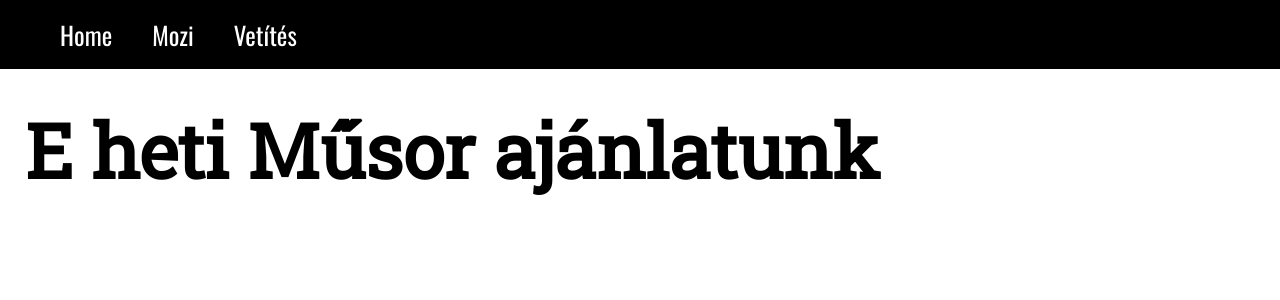
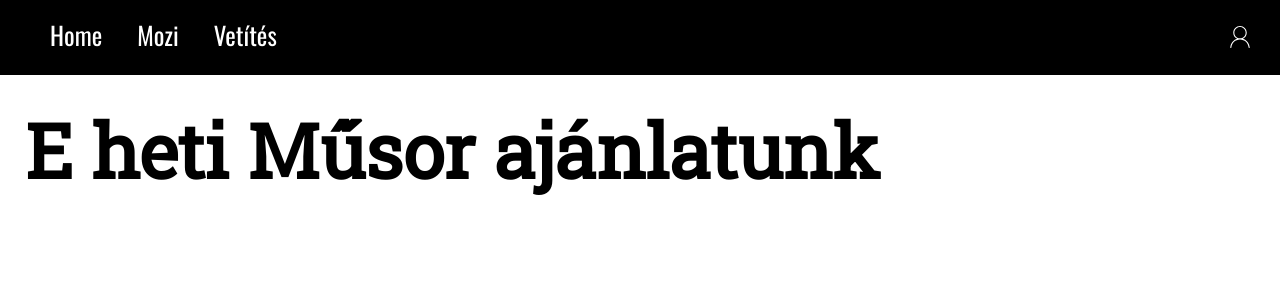
Before and after one commit to K-Tamas01/web-tech, a React (Create React App) app in the folder frontend/: page / in a window 1280 px wide. Shown: the top 300 px of the page. Built offline with nearby package versions, Linux system fonts and the light colour scheme.

Commit message:
User icon added
Navbar scss szerkesztés

```diff
--- a/frontend/src/routes/Navigation/Navigation.routes.jsx
+++ b/frontend/src/routes/Navigation/Navigation.routes.jsx
@@ -1,4 +1,6 @@
 import './Navigation.style.scss';
+
+import { ReactComponent as UserLogo } from '../../assets/user.svg';
 
 import { Link, Outlet } from "react-router-dom";
 import { Fragment } from "react";
@@ -12,6 +14,9 @@ const Navigation = () =>{
                     <li><Link className="nav-link" to="/Mozi">Mozi</Link></li>
                     <li><Link className="nav-link" to="/Vetítés">Vetítés</Link></li>
                 </ul>
+                <ul>
+                  <li><Link className='nav-link-user-login' to="/Login"><span className='logo'><UserLogo className='logo' /></span></Link></li>
+                </ul>
         </div>
         <Outlet />
       </Fragment>
@@ -19,3 +24,7 @@ const Navigation = () =>{
   }
 
   export default Navigation;
+
+
+
+  //usercontext, UserDropdown
--- a/frontend/src/routes/Navigation/Navigation.style.scss
+++ b/frontend/src/routes/Navigation/Navigation.style.scss
@@ -2,15 +2,20 @@
     background-color: black;
     position: fixed;
     padding: 0px;
-    margin: 0px;
     top: 0px;
+    height: 75px;
     width: 100%;
-    display: block;
+    display: flex;
+    justify-content: space-between;
+    z-index: 1;
 
     li{
         display: inline;
         list-style-type: none;
-        padding: 20px;
+        padding: 10px;
+        padding-top: 35px;
+        padding-bottom: 25px;
+        margin-right: 15px;
 
         .nav-link{
             text-decoration: none;
@@ -18,15 +23,23 @@
             font-size: 25px;
             font-family: 'Oswald', sans-serif;
         }
+
+        .nav-link-user-login{
+            color: white;
+            font-size: 30px;
+            text-align: center;
+        }
     }
 
     li:hover{
         background-color: white;
+
         .nav-link{
-            text-decoration: none;
             color: black;
-            font-size: 25px;
-            font-family: 'Oswald', sans-serif;
+        }
+
+        .nav-link-user-login{
+            color: black;
         }
     }
 }
```
Also changed, not shown: frontend/src/assets/user.svg (added).
